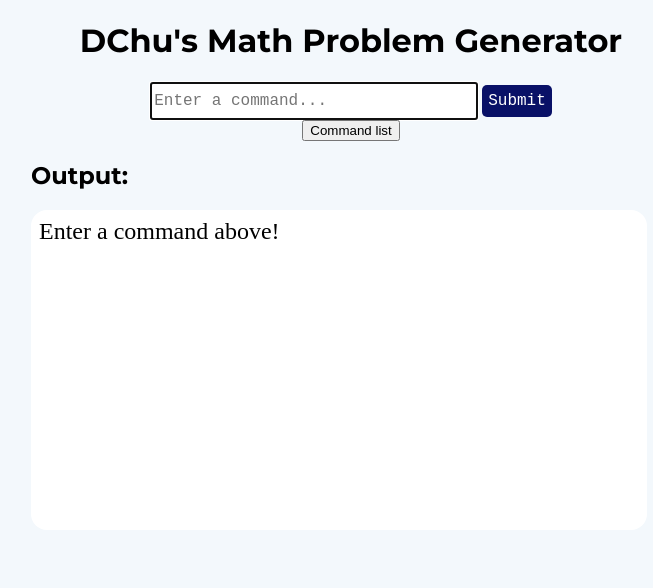
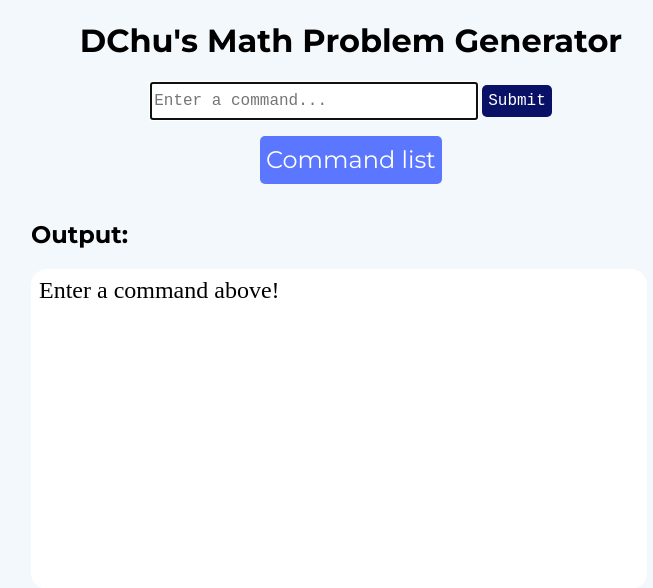
Before and after one commit to danchurlian/DChu-s-Problem-Generator, a Flask app: page /math_problem_generator in a window 1280 px wide. Shown: the part 32-620 px from the top of the page, without its empty margins (294-947 px from the left). Run offline with Flask 3, Linux system fonts and the light colour scheme.

Commit message:
feat(math): style open command list button

```diff
--- a/static/style.css
+++ b/static/style.css
@@ -120,6 +120,13 @@ body > h2 {
     width: 40%;
 }
 
+button {
+    transition: var(--hover-transition);
+    color: white;
+    border-width: 0px;
+    border-radius: 5px;
+}
+
 #command-form button {
     background-color: rgb(9, 17, 103);
     transition: var(--hover-transition);
@@ -141,10 +148,27 @@ body > h2 {
 }
 
 
+/* Command dialog */
 
 #command-list-dialog {
     border: none;
     margin: auto;
+}
+
+
+#math-dialog-open-button {
+    background-color: #5c77ff;
+    font-family: Montserrat, sans-serif;
+    font-size: 1.5rem;
+
+    height: 3rem;
+    margin: 1rem;
+}
+
+
+#math-dialog-open-button:hover {
+    background-color: rgb(9, 17, 103);
+    transition: var(--hover-transition);
 }
 
 
--- a/templates/math_problem_generator.html
+++ b/templates/math_problem_generator.html
@@ -32,12 +32,18 @@
             </form>
 
             <dialog id='command-list-dialog' class='help-section'>
-                <button commandfor='command-list-dialog' command='close'>Close</button>
+                <button
+                  id='math-dialog-close-button'
+                  commandfor='command-list-dialog'
+                  command='close'>Close</button>
                 <h2>List of Commands</h2>
                 {{ math_help_section_markdown | safe }}
             </dialog>
 
-            <button commandfor='command-list-dialog' command='show-modal'>Command list</button>
+            <button
+              id='math-dialog-open-button'
+              commandfor='command-list-dialog'
+              command='show-modal'>Command list</button>
             <div id="math-display">
                 <h2>Output:</h2>
                 <section>
```
